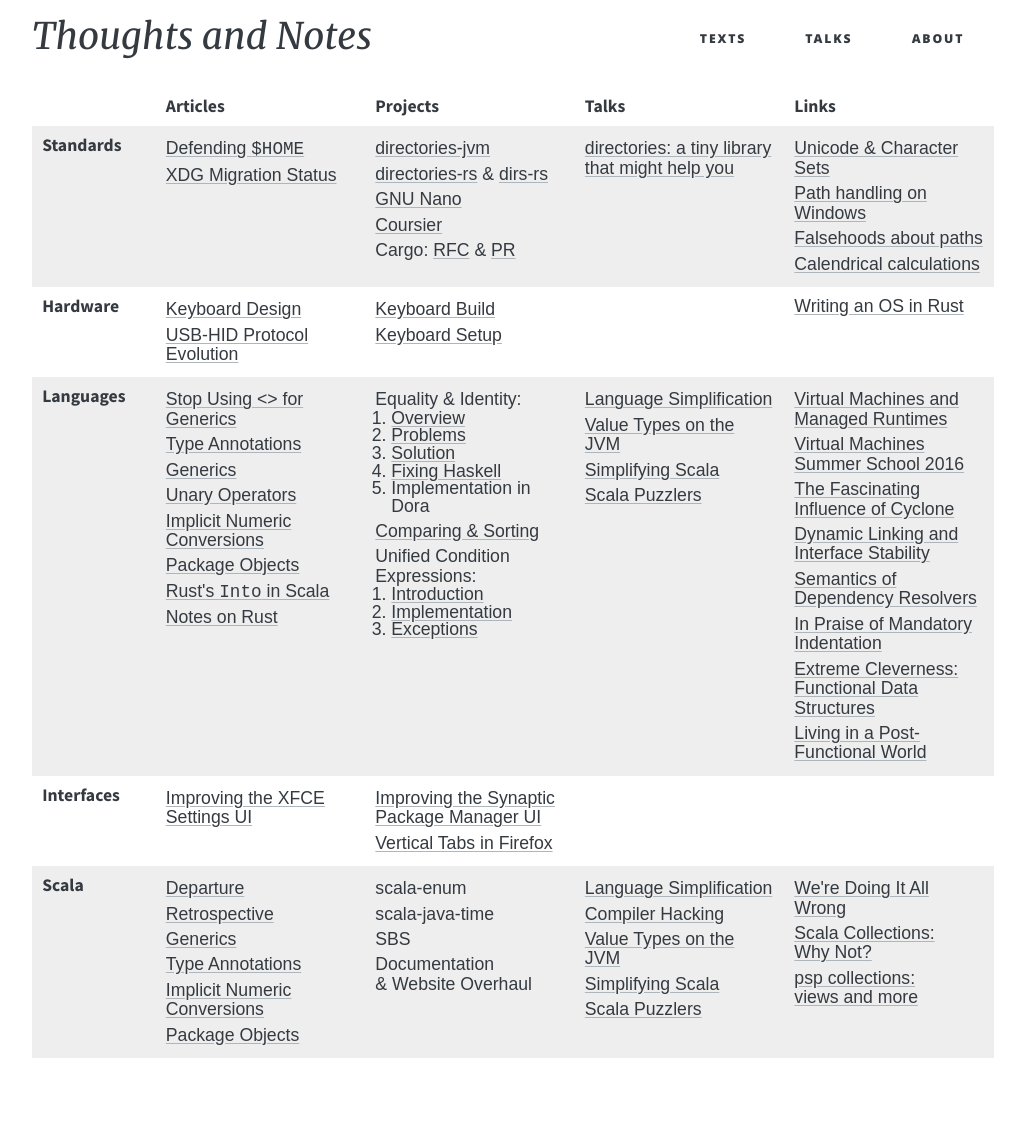
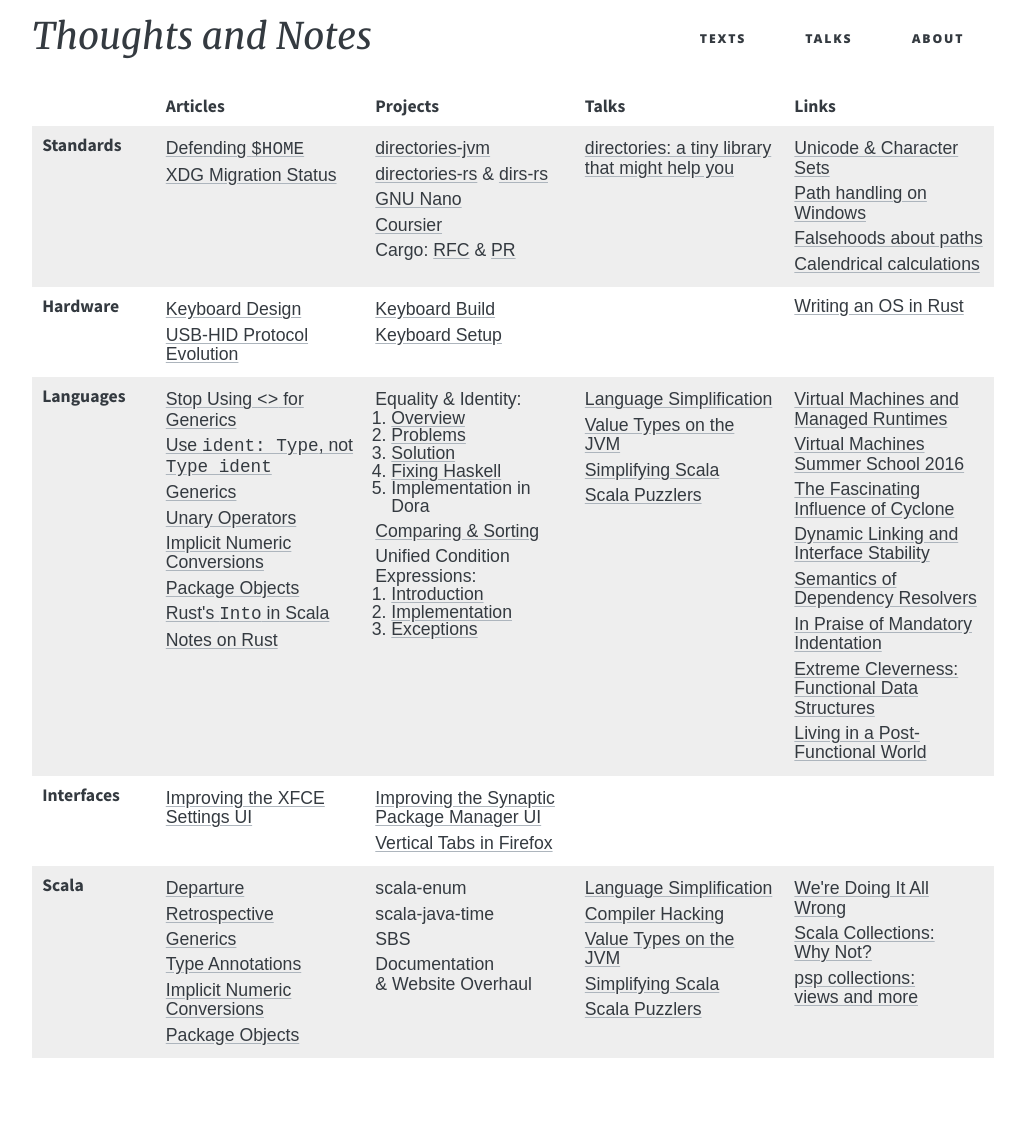
Before and after one commit to soc/soc.me, a Jekyll site: the page built from index.md, in a window 1280 px wide. Shown: the whole page, without its empty margins (127-1152 px from the left). Built offline with Jekyll 4.4.1, drawn with Linux system fonts in a browser that asks for light colours; some web fonts are replaced.

Commit message:
Update link text, add code formatting to index

```diff
--- a/index.md
+++ b/index.md
@@ -51,8 +51,8 @@
   <tr>
     <th class="table-topic">Languages</th>
     <td>
-      <div><a href="languages/stop-using-for-generics">Stop Using <> for Generics</a></div>
-      <div><a href="languages/type-annotations">Type Annotations</a></div>
+      <div><a href="languages/stop-using-for-generics">Stop Using <kbd><></kbd> for Generics</a></div>
+      <div><a href="languages/type-annotations">Use <kbd>ident: Type</kbd>, not <kbd>Type ident</kbd></a></div>
       <div><a href="languages/generics">Generics</a></div>
       <div><a href="languages/unary-operators">Unary Operators</a></div>
       <div><a href="languages/implicit-numeric-conversions">Implicit Numeric Conversions</a></div>
```
